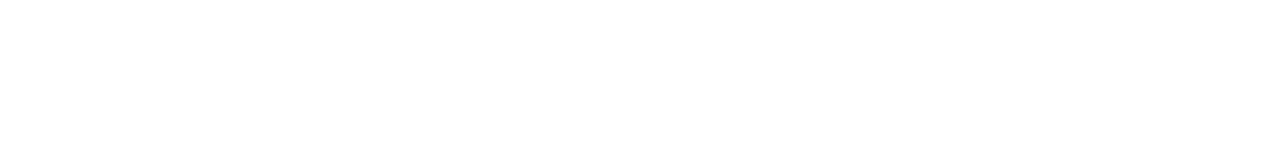
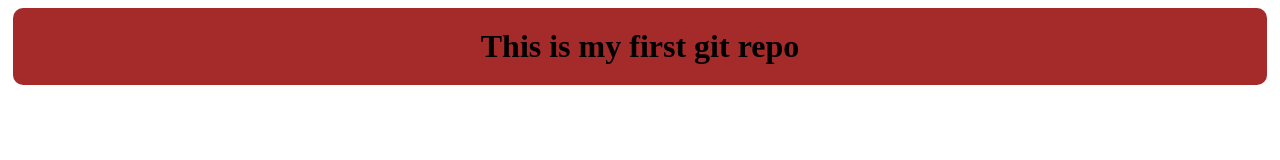
Before and after one commit to ToufikusSaehin/my-first-repo, a plain HTML site: page index.html in a window 1280 px wide. Drawn offline with Linux system fonts and the light colour scheme.

Commit message:
style added

```diff
--- a/index.html
+++ b/index.html
@@ -5,8 +5,9 @@
     <meta http-equiv="X-UA-Compatible" content="IE=edge">
     <meta name="viewport" content="width=device-width, initial-scale=1.0">
     <title>My first git repo</title>
+    <link rel="stylesheet" href="style.css">
 </head>
 <body>
-
+    <h1>This is my first git repo</h1>
 </body>
 </html>
--- /dev/null
+++ b/style.css
@@ -0,0 +1,9 @@
+h1{
+    text-align: center;
+    background-color: brown;
+    padding: 20px;
+    border: 5px;
+    border-color: yellow;
+    margin: 5px;
+    border-radius: 10px;
+}
```
